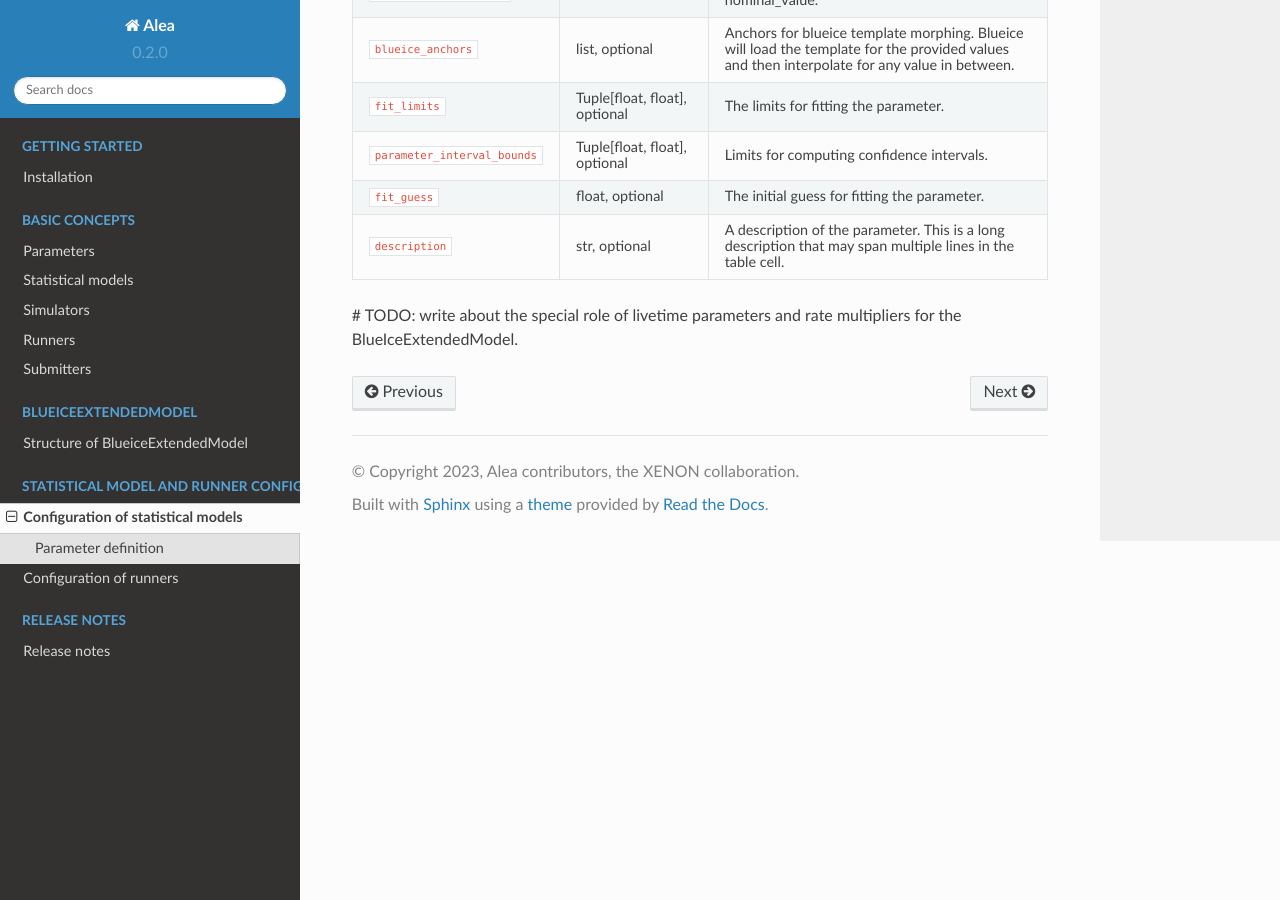
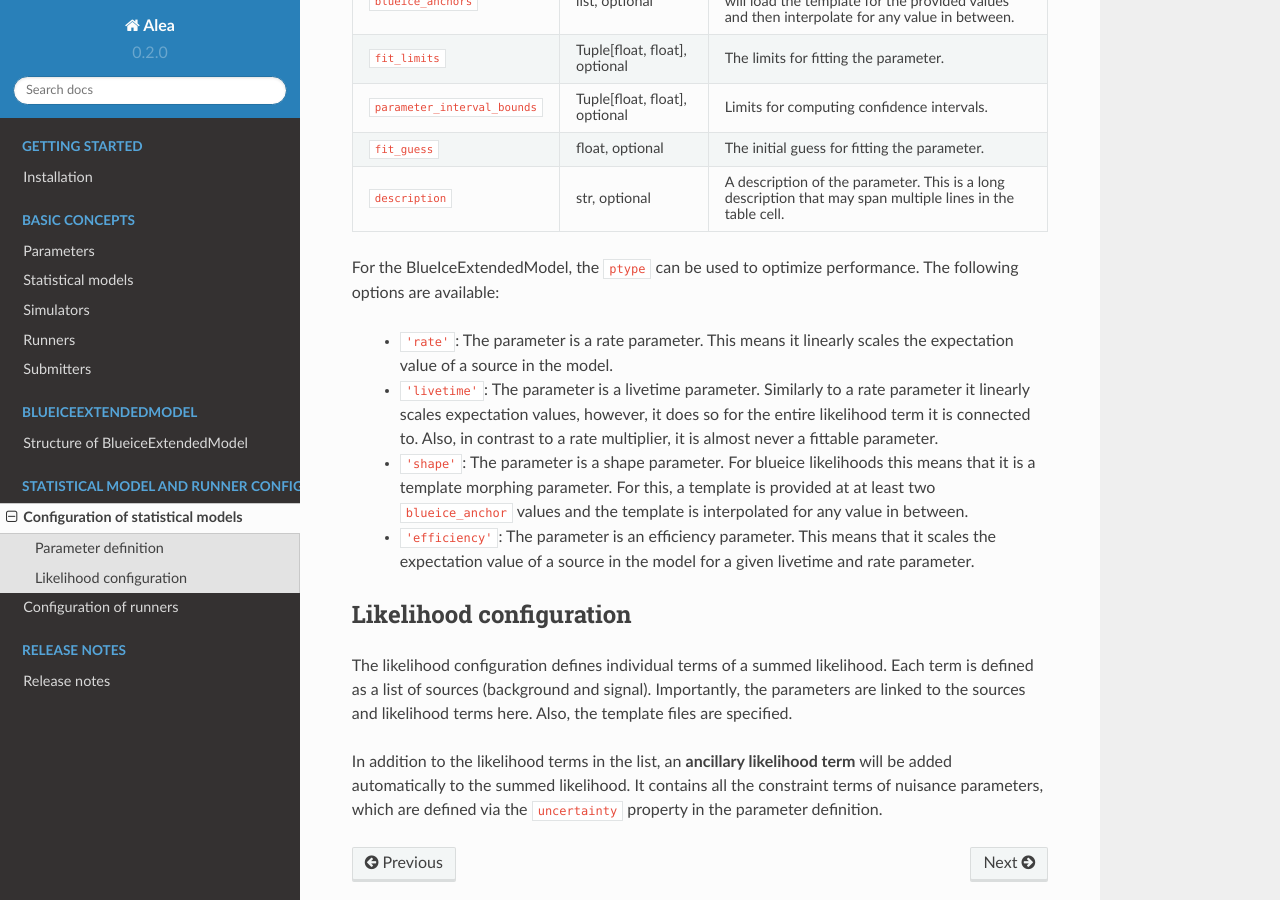
Before and after one commit to XENONnT/alea, a Sphinx documentation site: the page built from docs/source/configuration/model.rst, in a window 1280 px wide and 900 px high, scrolled down 1329 px. Built offline with Sphinx 7.4.7 and the Read the Docs theme 2.0.0, drawn with Linux system fonts in a browser that asks for light colours; pages that are not in the unit, such as notebooks, are missing from menus; some of the changed text lies outside the part shown.

Commit message:
update config page and add UNDER CONSTRUCTION

```diff
--- a/docs/source/basics/runner.rst
+++ b/docs/source/basics/runner.rst
@@ -2,3 +2,4 @@
 
 Runners
 =======
+**UNDER CONSTRUCTION**
--- a/docs/source/basics/simulators.rst
+++ b/docs/source/basics/simulators.rst
@@ -2,3 +2,4 @@
 
 Simulators
 ==========
+**UNDER CONSTRUCTION**
--- a/docs/source/basics/submitters.rst
+++ b/docs/source/basics/submitters.rst
@@ -2,3 +2,4 @@
 
 Submitters
 ==========
+**UNDER CONSTRUCTION**
--- a/docs/source/configuration/model.rst
+++ b/docs/source/configuration/model.rst
@@ -2,10 +2,7 @@
 
 Configuration of statistical models
 ===================================
-
-**UNDER CONSTRUCTION**
-
-The :doc:`BlueIceExtendedModel</blueice_extended_model/structure>` can be fully initialized using a YAML configuration file. In the we'll walk you through the basic structure and how to set up your own model.
+The :doc:`BlueIceExtendedModel</blueice_extended_model/structure>` can be fully initialized using a YAML configuration file. In the following, we'll walk you through the basic structure and how to set up your own model.
 
 The file consists of two parts: The definition of all parameters of the model (``parameter_definition``) and the likelihood configuration (``likelihood_config``).
 This means, the basic structure will look something like this:
@@ -84,6 +81,21 @@ An overview with some examples is provided in the table below.
      - A description of the parameter. This is a long description that may span multiple lines in the table cell.
 
 
+For the BlueIceExtendedModel, the ``ptype`` can be used to optimize performance. The following options are available:
+
+  * ``'rate'``: The parameter is a rate parameter. This means it linearly scales the expectation value of a source in the model.
+  * ``'livetime'``: The parameter is a livetime parameter. Similarly to a rate parameter it linearly scales expectation values, however, it does so for the entire likelihood term it is connected to. Also, in contrast to a rate multiplier, it is almost never a fittable parameter.
+  * ``'shape'``: The parameter is a shape parameter. For blueice likelihoods this means that it is a template morphing parameter. For this, a template is provided at at least two ``blueice_anchor`` values and the template is interpolated for any value in between.
+  * ``'efficiency'``: The parameter is an efficiency parameter. This means that it scales the expectation value of a source in the model for a given livetime and rate parameter.
 
 
-# TODO: write about the special role of livetime parameters and rate multipliers for the BlueIceExtendedModel.
+Likelihood configuration
+------------------------
+
+The likelihood configuration defines individual terms of a summed likelihood.
+Each term is defined as a list of sources (background and signal).
+Importantly, the parameters are linked to the sources and likelihood terms here.
+Also, the template files are specified.
+
+In addition to the likelihood terms in the list, an **ancillary likelihood term** will be added automatically to the summed likelihood.
+It contains all the constraint terms of nuisance parameters, which are defined via the ``uncertainty`` property in the parameter definition.
--- a/docs/source/configuration/runner.rst
+++ b/docs/source/configuration/runner.rst
@@ -2,3 +2,4 @@
 
 Configuration of runners
 ========================
+**UNDER CONSTRUCTION**
```
Also changed, not shown: docs/source/reference/alea.rst (+8 -0 lines), 1 other file.
